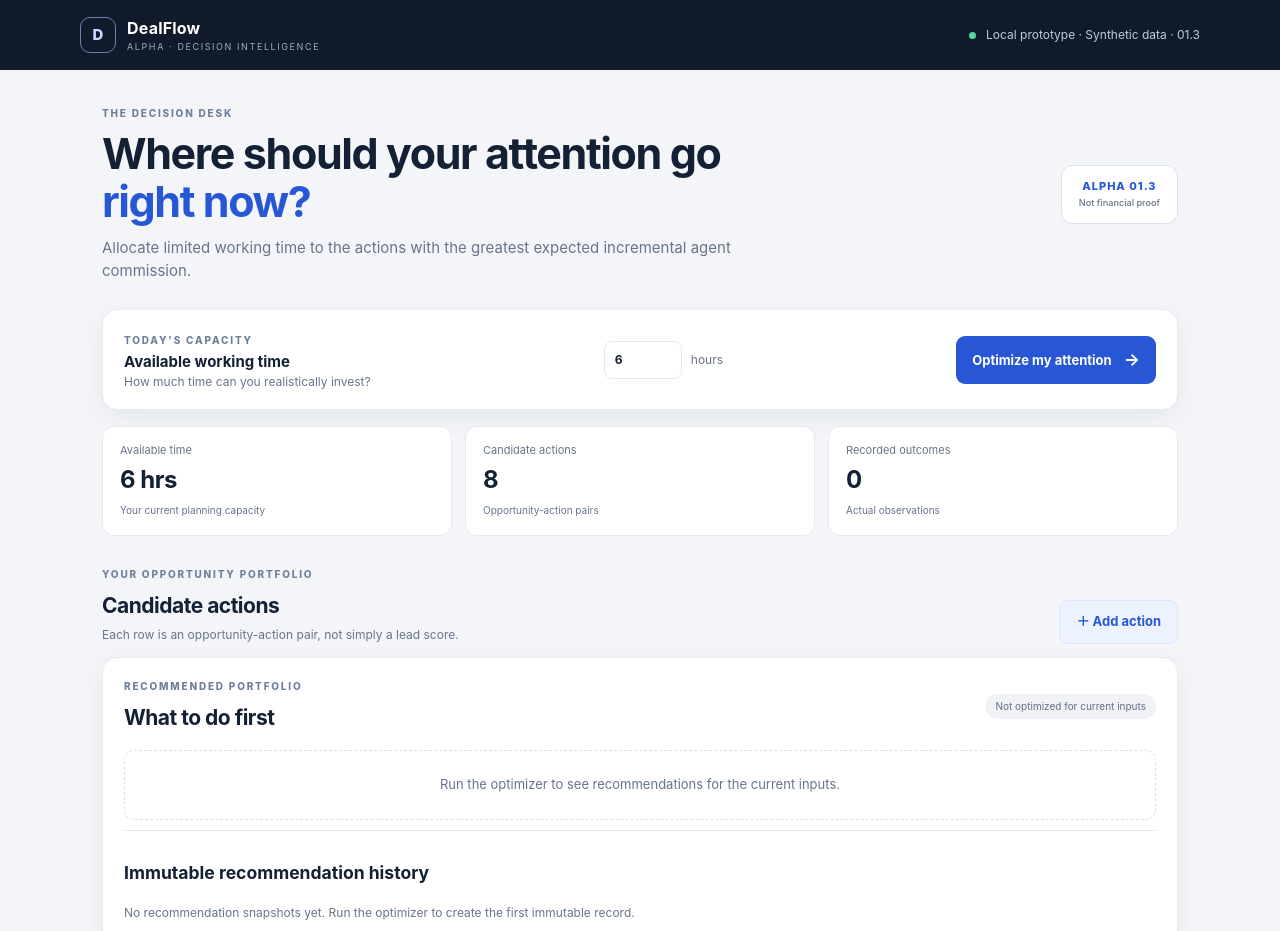
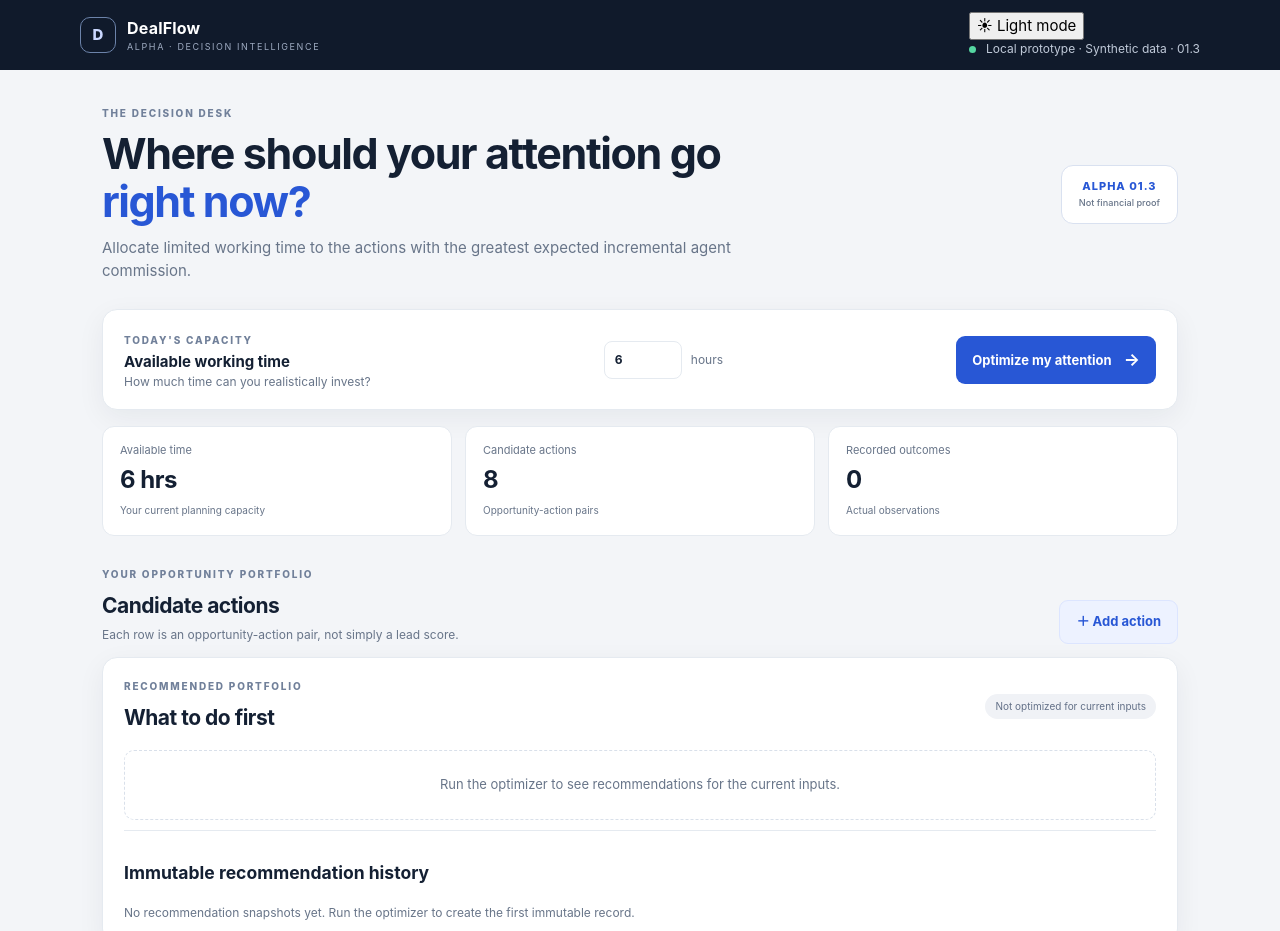
Before and after one commit to fae-colab/DealFlow-Alpha01, a plain HTML site: page index.html in a window 1280 px wide. Shown: the top 931 px of the page. Drawn offline with Linux system fonts and the light colour scheme.

Commit message:
Add dark/light theme control to Decision Desk

```diff
--- a/index.html
+++ b/index.html
@@ -10,7 +10,7 @@
 <body>
   <header class="topbar">
     <div class="brand"><div class="brand-mark">D</div><div><strong>DealFlow</strong><span>ALPHA · DECISION INTELLIGENCE</span></div></div>
-    <div class="top-note"><span class="live-dot"></span> Local prototype · Synthetic data · 01.3</div>
+    <div class="topbar-tools"><button class="theme-toggle" id="themeToggle" type="button" aria-label="Switch to light mode" aria-pressed="true">☀ <span>Light mode</span></button><div class="top-note"><span class="live-dot"></span> Local prototype · Synthetic data · 01.3</div></div>
   </header>
 
   <main class="shell">
@@ -118,6 +118,7 @@
 
     <footer><strong>DealFlow Alpha</strong> · Decision logic prototype · All demo scenarios are synthetic · No data leaves this browser.</footer>
   </main>
+  <script src="theme.js"></script>
   <script src="engine.js"></script>
   <script src="evidence.js"></script>
   <script src="outcomes.js"></script>
```
